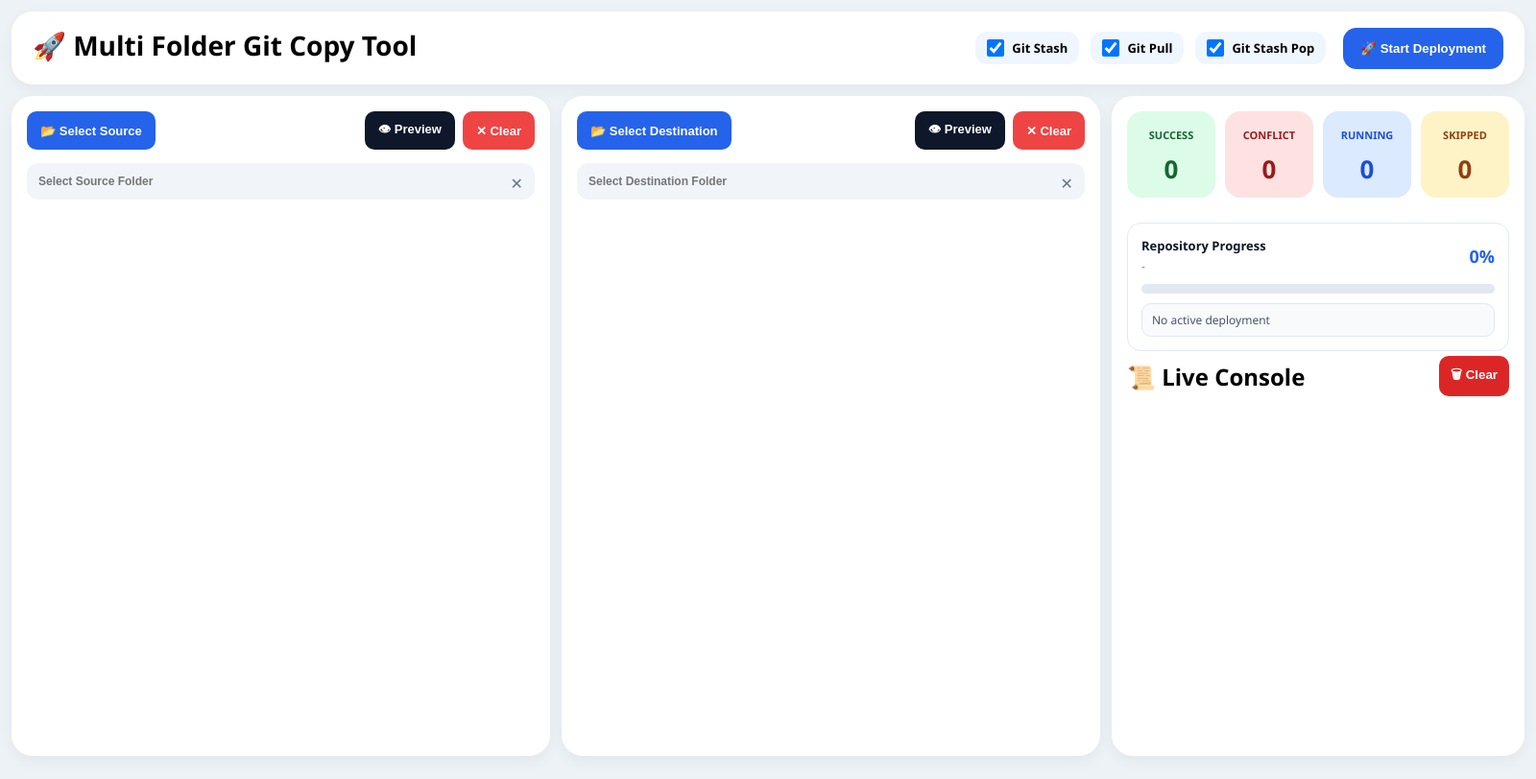
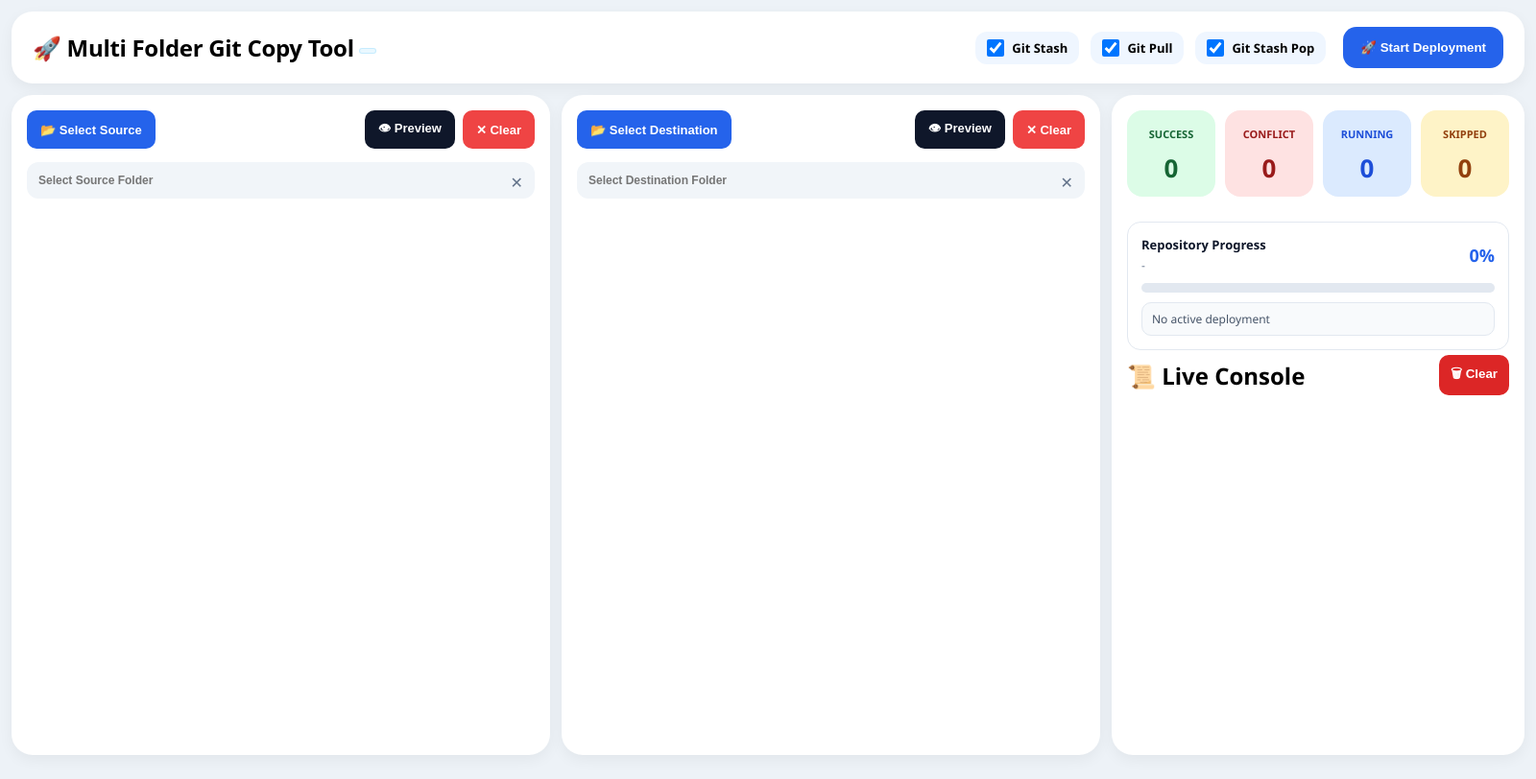
Before and after one commit to sdbishnu/multi-folder-clone, an Electron app: page renderer/index.html in a window 1600 px wide. Shown: the whole page at 96% size. Drawn offline with Linux system fonts and the light colour scheme; no server answers.

Commit message:
fix: restrict devtools to dev mode and add dynamic version badge to header

```diff
--- a/preload.js
+++ b/preload.js
@@ -1,6 +1,9 @@
 const { contextBridge, ipcRenderer } = require('electron');
 
 contextBridge.exposeInMainWorld('electronAPI', {
+    // Expose the version hook
+    getAppVersion: () => ipcRenderer.invoke('get-app-version'),
+
     // --- EXISTING DIRECTORY & DEPLOYMENT HANDLERS ---
     selectFolder: () =>
         ipcRenderer.invoke('select-folder'),
--- a/renderer/app.js
+++ b/renderer/app.js
@@ -836,3 +836,17 @@ closeUpdateBtn.onclick = () => {
     updateModal.style.display = 'none';
     addLocalLog('SYSTEM', 'Software update deferred by user.');
 };
+
+// Dynamic Header Version Injection
+document.addEventListener('DOMContentLoaded', async () => {
+    const versionDisplay = document.getElementById('current-ui-version');
+    if (versionDisplay) {
+        try {
+            const currentVersion = await window.electronAPI.getAppVersion();
+            versionDisplay.innerText = `v${currentVersion}`;
+        } catch (error) {
+            console.error("Failed to load version:", error);
+            versionDisplay.innerText = "";
+        }
+    }
+});
--- a/renderer/index.html
+++ b/renderer/index.html
@@ -11,9 +11,10 @@
 
 <div class="topbar">
 
-    <div class="header-left">
-        <h1>🚀 Multi Folder Git Copy Tool</h1>
-    </div>
+  <div class="header-left">
+    <h1>🚀 Multi Folder Git Copy Tool</h1>
+    <span id="current-ui-version" class="version-badge"></span>
+</div>
 
     <div class="topbar-right">
 
--- a/renderer/style.css
+++ b/renderer/style.css
@@ -24,9 +24,46 @@ body{
     box-shadow:0 5px 15px rgba(0,0,0,0.05);
 }
 
-.header-left h1{
+/* .header-left h1{
     font-size:28px;
     margin-bottom:6px;
+} */
+
+.header-left {
+    display: flex;
+    align-items: center;
+    gap: 5px; /* Smooth spacing between title text and badge */
+}
+
+.header-left h1 {
+    font-size: 24px;
+    font-weight: 700;
+    color: #000000; /* Crisp slate white */
+    margin: 0;
+    font-family: system-ui, -apple-system, BlinkMacSystemFont, 'Segoe UI', Roboto, sans-serif;
+    letter-spacing: -0.3px;
+}
+
+.version-badge {
+    background-color: rgba(56, 189, 248, 0.1); /* Subtle transparent teal/blue tint */
+    color: #38bdf8; /* Vibrant electric blue text */
+    font-size: 10px;
+    font-family: 'SFMono-Regular', Consolas, 'Liberation Mono', Menlo, monospace;
+    font-weight: 600;
+    margin-top: 7px;
+    padding: 2px 8px;
+    border-radius: 6px;
+    border: 1px solid rgba(56, 189, 248, 0.2);
+    letter-spacing: 0.5px;
+    text-transform: lowercase;
+    transition: all 0.2s ease;
+}
+
+/* Optional hover effect just for a premium interactive feel */
+.version-badge:hover {
+    background-color: rgba(56, 189, 248, 0.18);
+    border-color: rgba(56, 189, 248, 0.35);
+    box-shadow: 0 0 12px rgba(56, 189, 248, 0.15);
 }
 
 .header-left p{
```
Also changed, not shown: main.js (+7 -1 lines).
